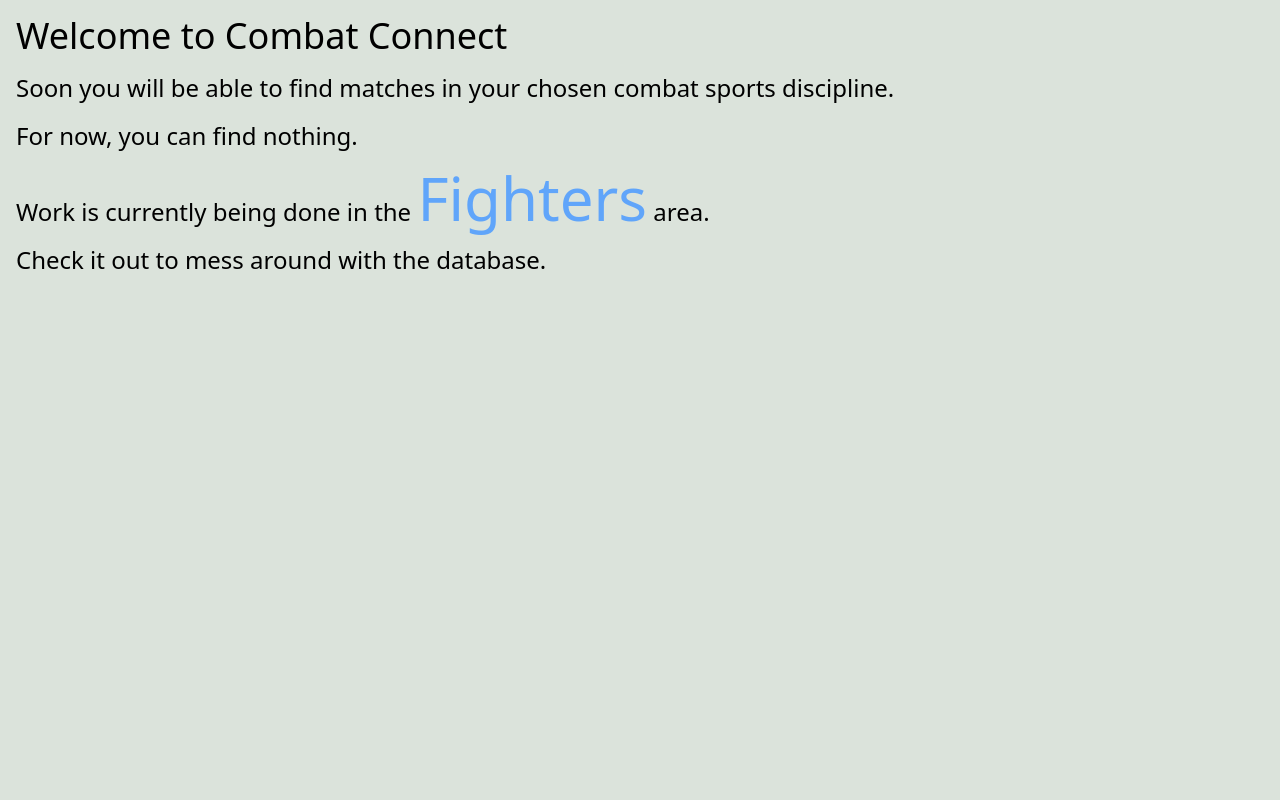
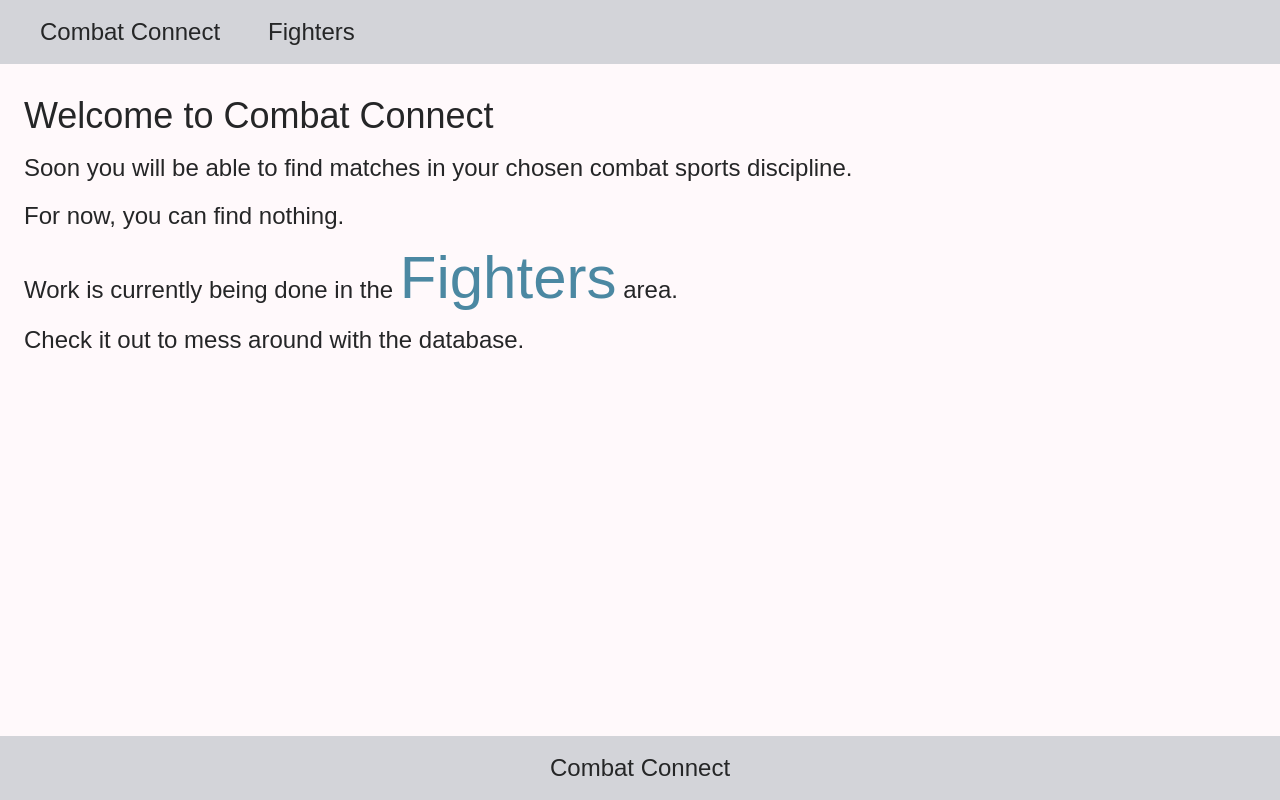
Before and after one commit to JBlaney93/combat-connect, a Next.js app: page / in a window 1280 px wide. Built offline with nearby package versions, Linux system fonts and the light colour scheme; no server answers; the database is empty.

Commit message:
added root layout bits, nav and footer

```diff
--- a/app/components/Footer.tsx
+++ b/app/components/Footer.tsx
@@ -2,10 +2,15 @@ import Link from "next/link";
 
 export default function Footer() {
   return (
-    <div className="flex items-center justify-center text-2xl text-accentColour gap-4 max-w-7xl mx-auto my-0">
-      <Link href="/" className="py-6 px-4 cursor-pointer">
-        Combat Connect
-      </Link>
-    </div>
+    <footer className="mt-auto text-2xl text-accentColour gap-4 bg-navBackgroundGrey">
+      <div className="flex items-center justify-center gap-4 max-w-screen-xl mx-auto my-0 w-full px-6">
+        <Link
+          href="/"
+          className="py-4 px-4 cursor-pointer hover:bg-navBackgroundGreyHover"
+        >
+          Combat Connect
+        </Link>
+      </div>
+    </footer>
   );
 }
--- a/app/components/NavBar.tsx
+++ b/app/components/NavBar.tsx
@@ -2,14 +2,21 @@ import Link from "next/link";
 
 export default function NavBar() {
   return (
-    <div className="flex items-center text-2xl text-white gap-4 max-w-7xl mx-auto my-0">
-      <Link href="/" className="py-6 px-4 cursor-pointer">
-        Combat Connect
-      </Link>
-
-      <Link className="py-6 px-4 cursor-pointer" href="/users/fighters">
-        Fighters
-      </Link>
-    </div>
+    <nav className="text-2xl bg-navBackgroundGrey">
+      <div className="flex items-center gap-4 max-w-screen-xl mx-auto my-0 w-full px-6">
+        <Link
+          href="/"
+          className="py-4 px-4 cursor-pointer hover:bg-navBackgroundGreyHover"
+        >
+          Combat Connect
+        </Link>
+        <Link
+          className="py-4 px-4 cursor-pointer hover:bg-navBackgroundGreyHover"
+          href="/users/fighters"
+        >
+          Fighters
+        </Link>
+      </div>
+    </nav>
   );
 }
--- a/app/globals.css
+++ b/app/globals.css
@@ -2,7 +2,12 @@
 @tailwind components;
 @tailwind utilities;
 
-body {
-  color: black;
-  background:rgb(219, 227, 219);
+  body {
+    color: #252627;
+    margin: 0;
+    font-family: 'YourPreferredFont', sans-serif;
+    background-color: #FFF9FB;
+    display: flex;
+    flex-direction: column;
+    min-height: 100vh;
 }
--- /dev/null
+++ b/app/home/page.tsx
@@ -0,0 +1,27 @@
+import Link from "next/link";
+
+export default function HomePage() {
+  return (
+    <article className="my-8">
+      <h1 className="text-4xl mb-4">Welcome to Combat Connect</h1>
+      <div className="flex flex-col justify-between gap-4 text-2xl">
+        <p>
+          Soon you will be able to find matches in your chosen combat sports
+          discipline.
+        </p>
+        <p>For now, you can find nothing.</p>
+        <p>
+          Work is currently being done in the{" "}
+          <Link
+            href="/users/fighters"
+            className="text-6xl text-themeAccentBlue hover:text-themeAccentBlueHover"
+          >
+            Fighters
+          </Link>{" "}
+          area.
+        </p>
+        <p>Check it out to mess around with the database.</p>
+      </div>
+    </article>
+  );
+}
--- a/app/layout.tsx
+++ b/app/layout.tsx
@@ -18,7 +18,13 @@ export default function RootLayout({
 }) {
   return (
     <html lang="en">
-      <body>{children}</body>
+      <body>
+        <NavBar />
+        <main className="max-w-screen-xl mx-auto my-0 w-full px-6">
+          {children}
+        </main>
+        <Footer />
+      </body>
     </html>
   );
 }
--- a/app/page.tsx
+++ b/app/page.tsx
@@ -4,6 +4,7 @@ import Database from "better-sqlite3";
 import { redirect } from "next/navigation";
 import { eq } from "drizzle-orm/sqlite-core/expressions";
 import Link from "next/link";
+import HomePage from "./home/page";
 
 const users = sqliteTable("users", {
   id: integer("id").primaryKey(),
@@ -19,24 +20,5 @@ export default function Home() {
 
   // console.log(process.env.DB);
 
-  return (
-    <main className="flex flex-col gap-4 my-4 px-4">
-      <h1 className="text-4xl">Welcome to Combat Connect</h1>
-      <div className="flex flex-col justify-between gap-4 text-2xl">
-        <p>
-          Soon you will be able to find matches in your chosen combat sports
-          discipline.
-        </p>
-        <p>For now, you can find nothing.</p>
-        <p>
-          Work is currently being done in the{" "}
-          <Link href="/users/fighters" className="text-6xl text-blue-400">
-            Fighters
-          </Link>{" "}
-          area.
-        </p>
-        <p>Check it out to mess around with the database.</p>
-      </div>
-    </main>
-  );
+  return <HomePage />;
 }
--- a/app/users/fighters/components/FighterList.tsx
+++ b/app/users/fighters/components/FighterList.tsx
@@ -20,7 +20,7 @@ export default function FighterList() {
       <div className="flex flex-col gap-2">
         {allUsers.map((user) => {
           return (
-            <li className="list-none" id={user.id.toString()}>
+            <li className="list-none" key={user.id}>
               {user.id} {user.firstName} {user.lastName}
             </li>
           );
--- a/tailwind.config.ts
+++ b/tailwind.config.ts
@@ -13,6 +13,15 @@ const config: Config = {
         'gradient-conic':
           'conic-gradient(from 180deg at 50% 50%, var(--tw-gradient-stops))',
       },
+      colors: {
+        "backgroundGrey": "#FFF9FB",
+        "primaryFontBlack": "#252627",
+        "navBackgroundGrey": "#D3D4D9",
+        "navBackgroundGreyHover": "#BEBFC6",
+        "themeAccentBlue": "#4B88A2",
+        "themeAccentBlueHover": "#3A697E",
+        "themeAccentRed": "#BB0A21"
+      },
     },
   },
   plugins: [],
```
Also changed, not shown: 1 other file (tests, documents, lock files or other folders).
